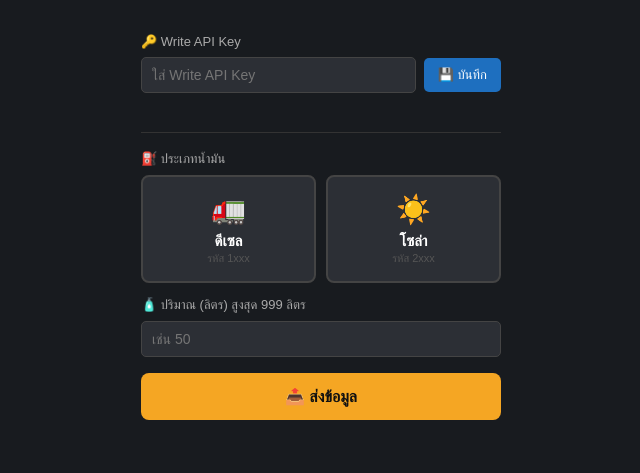
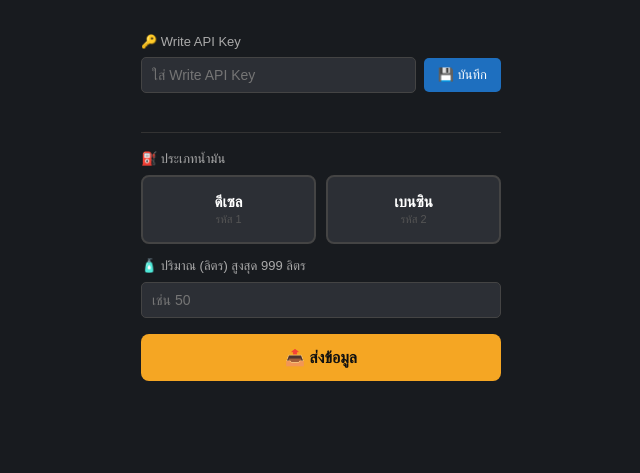
Before and after one commit to tanadol0401/Fuel, a plain HTML site: page index.html in a window 1280 px wide. Shown: the whole page, without its empty margins (319-959 px from the left). Drawn offline with Linux system fonts and the light colour scheme.

Commit message:
Update index.html

```diff
--- a/index.html
+++ b/index.html
@@ -110,14 +110,12 @@
   <label>⛽ ประเภทน้ำมัน</label>
   <div class="fuel-grid">
     <div class="fuel-btn" onclick="selectFuel(this, 1)">
-      <span class="fuel-icon">🚛</span>
       <span class="fuel-name">ดีเซล</span>
-      <span class="fuel-code">รหัส 1xxx</span>
+      <span class="fuel-code">รหัส 1</span>
     </div>
     <div class="fuel-btn" onclick="selectFuel(this, 2)">
-      <span class="fuel-icon">☀️</span>
-      <span class="fuel-name">โซล่า</span>
-      <span class="fuel-code">รหัส 2xxx</span>
+      <span class="fuel-name">เบนซิน</span>
+      <span class="fuel-code">รหัส 2</span>
     </div>
   </div>
 
```
